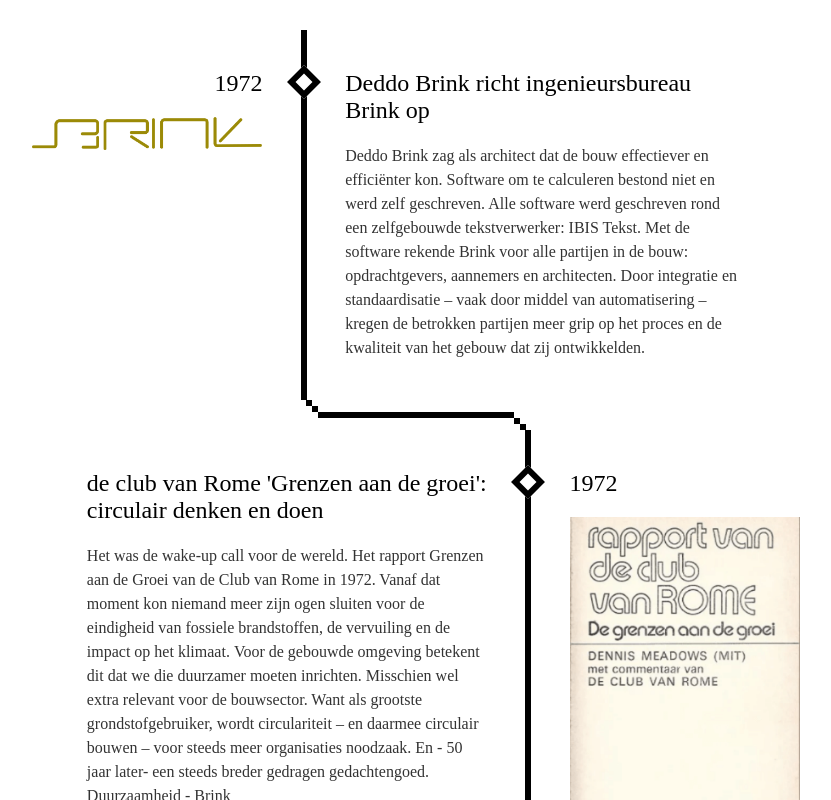
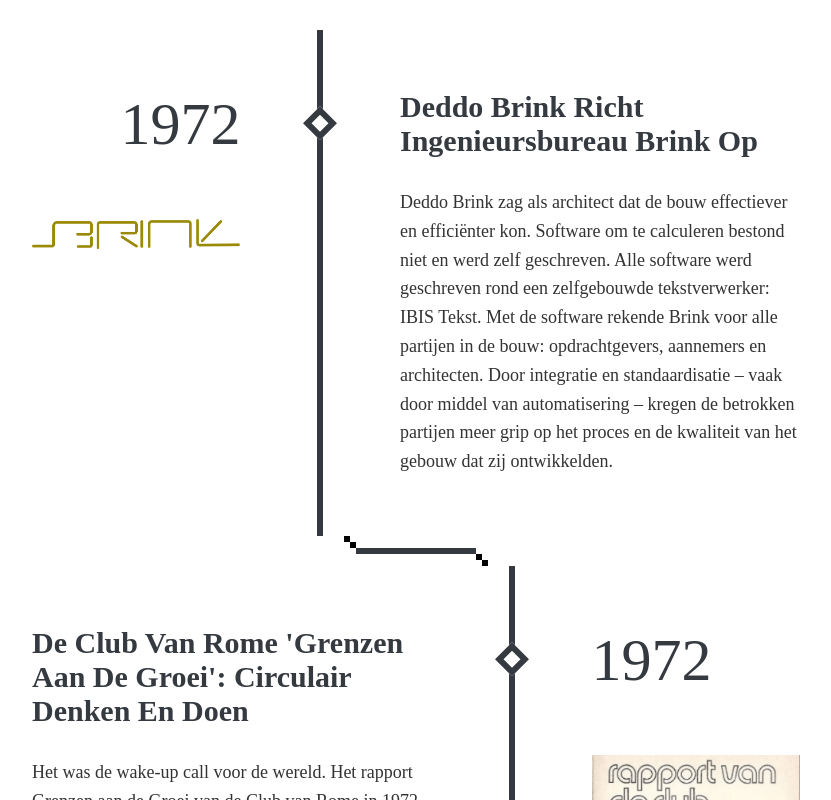
Before and after one commit to sunnydegraaf/timeline, a React (Create React App) app: page / in a window 1280 px wide. Shown: the top 800 px of the page, without its empty margins (224-1055 px from the left). Built offline with nearby package versions, Linux system fonts and the light colour scheme; a web font is replaced by a local one.

Commit message:
Animated text

```diff
--- a/package.json
+++ b/package.json
@@ -6,8 +6,10 @@
     "@testing-library/jest-dom": "^5.16.3",
     "@testing-library/react": "^12.1.4",
     "@testing-library/user-event": "^13.5.0",
+    "framer-motion": "^6.2.8",
     "react": "^18.0.0",
     "react-dom": "^18.0.0",
+    "react-intersection-observer": "^8.33.1",
     "react-scripts": "5.0.0",
     "web-vitals": "^2.1.4"
   },
--- a/src/components/ImageContainer.js
+++ b/src/components/ImageContainer.js
@@ -1,12 +1,76 @@
 import React from 'react'
+import { motion, useAnimation } from "framer-motion"
+import { useInView } from 'react-intersection-observer';
+import { useEffect } from 'react';
 
 export default function ImageContainer(props) {
+
+  const { ref, inView } = useInView()
+
+  const animation = useAnimation();
+
+  useEffect(() => {
+    console.log("Use effect hook, inView =", inView);
+    if(inView) {
+      animation.start({
+        x: 0,
+        transition: {
+          delay: 0.1,
+          type: 'spring',
+          duration: 1,
+          bounce: 0.3
+        }
+      })
+    }
+    if(!inView) {
+      animation.start({
+        x: -100
+      })
+    }
+  }, [inView])
+
+  let year = props.year;
+
+  const sentence = {
+    hidden: {
+      opacity: 0,
+      y: 50
+    },
+    visible: {
+      opacity: 1,
+      y: 0,
+      transition: {
+        staggerChildren: 0.1,
+        type: "spring",
+        bounce: 0.5
+      }
+    }
+  }
+
+  const letter = {
+    hidden: {
+      opacity: 0,
+    },
+    visible: {
+      opacity: 1,
+    }
+  }
+
   return (
-    <div className='image'>
-        { props.year && <h2>{props.year}</h2>}
-        { props.img && <picture>
-          <img src={require(`../img/${props.img.src}`)} alt={props.img.alt} />
-        </picture> }
+    <div className='image' ref={ref}>
+      <motion.h2
+        animate={animation}
+      >
+        {props.year &&
+          year.split("").map((char, index) => {
+            return (
+              <motion.span key={char + "-" + index} variants={letter}>
+                {char}
+              </motion.span>
+            )
+          })}
+      </motion.h2>
+      {props.img && <img src={require(`../img/${props.img.src}`)} alt={props.img.alt} />}
     </div>
   )
 }
--- a/src/index.css
+++ b/src/index.css
@@ -3,6 +3,7 @@
 body {
   font-family: "Source Serif Pro", serif;
   margin: 30px auto;
+  color: #343a40;
 }
 
 hr {
@@ -10,7 +11,7 @@
   position: relative;
   margin: 12px auto;
   width: calc(100% - 20px);
-  border: 3px solid black;
+  border: 3px solid #343a40;
 }
 hr.reverse {
   transform: scaleX(-1);
@@ -40,10 +41,12 @@
 }
 
 .odd img {
+  margin-top: 60px;
   object-position: right;
 }
 
 .even img {
+  margin-top: 60px;
   object-position: left;
 }
 
@@ -53,13 +56,15 @@
 }
 
 p {
-  line-height: 150%;
+  font-size: 18px;
+  line-height: 160%;
   color: #333333;
 }
 
 h2 {
-  margin-bottom: 20px;
-  font-weight: 500;
+  text-transform: capitalize;
+  font-size: 30px;
+  font-weight: inherit;
 }
 
 @media only screen and (max-width: 899px) {
@@ -84,7 +89,7 @@
     content: "";
     width: 8px;
     height: 8px;
-    border: 6px solid black;
+    border: 6px solid #343a40;
     shape-rendering: crispEdges;
   }
 
@@ -102,7 +107,7 @@
     content: "";
     display: block;
     height: 100%;
-    border-left: 6px solid black;
+    border-left: 6px solid #343a40;
   }
 
   .odd::before {
@@ -128,7 +133,7 @@
   }
 
   hr {
-    width: calc(30% - 40px);
+    width: calc(20% - 40px);
   }
 
   .even, .odd {
@@ -146,29 +151,29 @@
 
   .even .image:before, .odd .content:before {
     background: white;
-    transform: rotate(45deg);
+    transform: rotate(45deg) translate(15px, 15px);
     position: absolute;
     left: -15px;
     display: block;
     content: "";
     width: 12px;
     height: 12px;
-    border: 6px solid black;
+    border: 6px solid #343a40;
     shape-rendering: crispEdges;
   }
 
   .even .image, .odd .content {
-    border-left: 6px solid #000;
-    padding-left: 5%;
+    border-left: 6px solid #343a40;
+    padding-left: 10%;
   }
 
   .even .content, .odd .image {
-    padding-right: 5%;
+    padding-right: 10%;
   }
 
   .content, .image {
     position: relative;
-    padding: 40px 0;
+    padding: 60px 0;
   }
 
   .content {
@@ -176,8 +181,21 @@
     max-width: 400px;
   }
 
+  .content h2 {
+    font-weight: 600;
+  }
+
+  .content p {
+    margin-top: 30px;
+  }
+
   .image {
     width: 30%;
+  }
+
+  .image h2 {
+    font-weight: 300;
+    font-size: 60px;
   }
 
   .odd .image {
```
Also changed, not shown: 1 other file (tests, documents, lock files or other folders).
